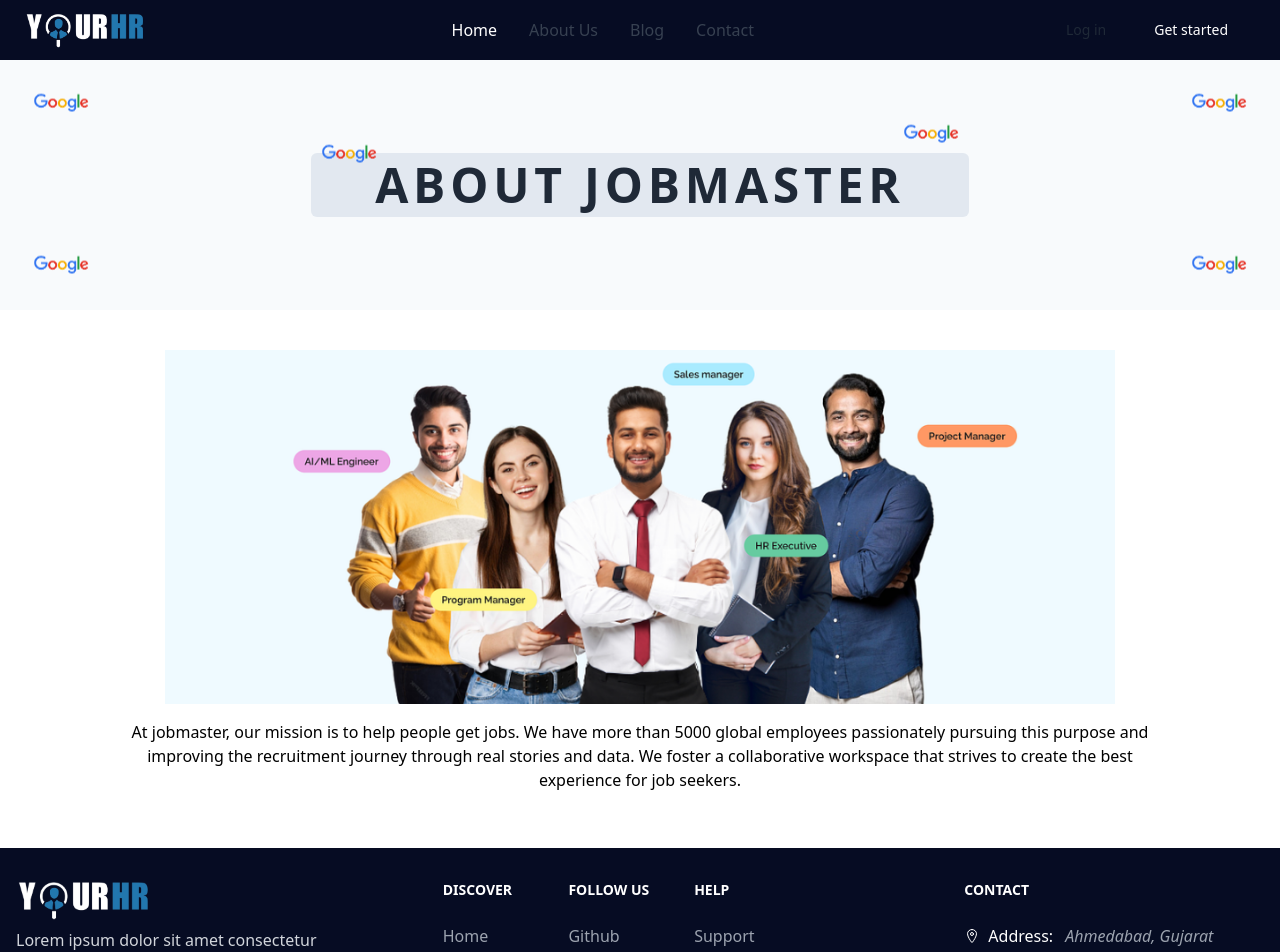
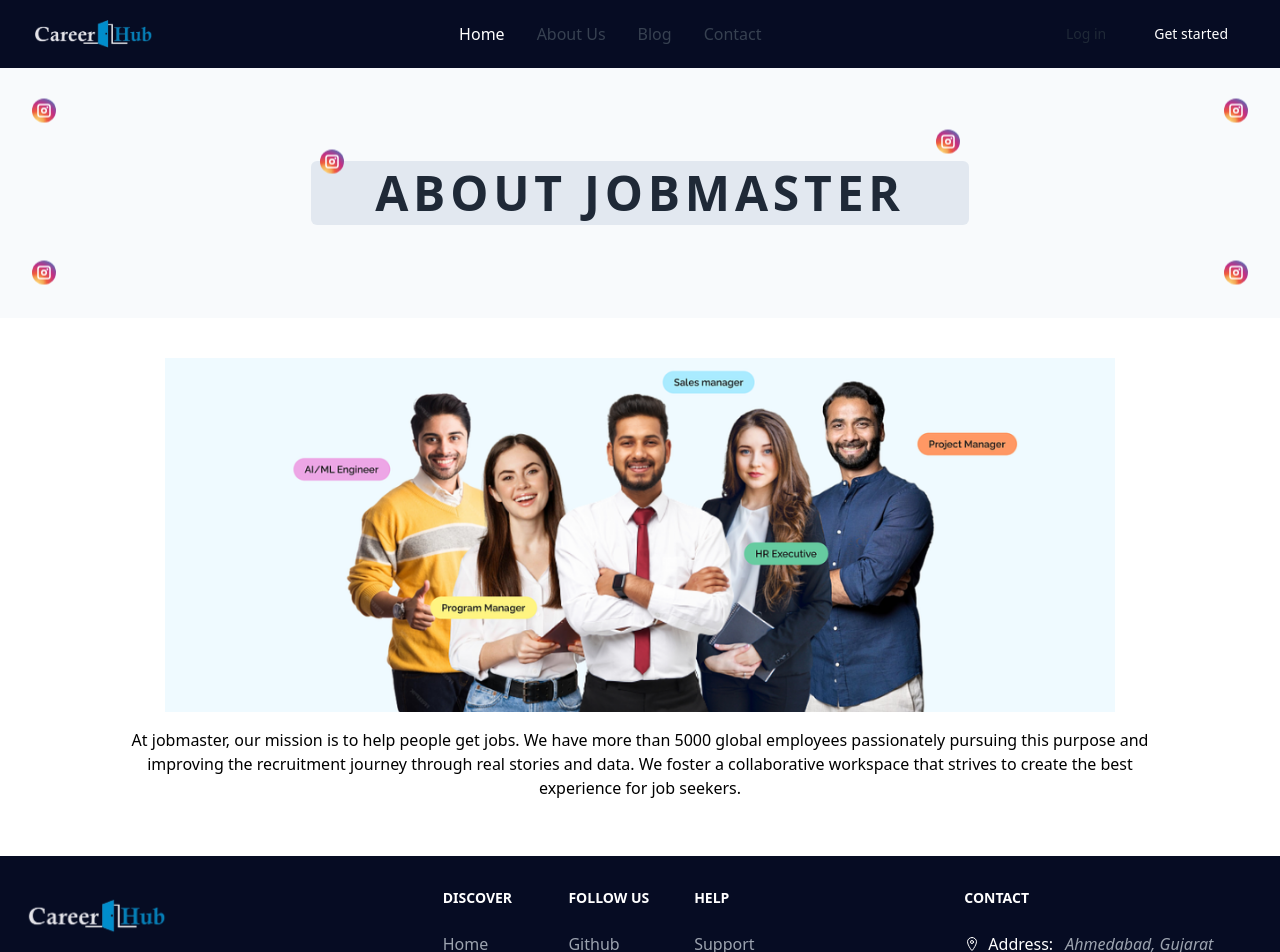
Before and after one commit to Harshakabari/Career-Hub, a React (Create React App) app: page /about in a window 1280 px wide. Shown: the top 952 px of the page. Built offline with nearby package versions, Linux system fonts and the light colour scheme.

Commit message:
add new logo

```diff
--- a/src/components/Footer/Footer.jsx
+++ b/src/components/Footer/Footer.jsx
@@ -1,5 +1,5 @@
 import React from "react";
-import logo from "../../assets/logo.png";
+import logo from "../../assets/Logo (2).png";
 import { IoLocationOutline } from "react-icons/io5";
 import { MdOutlineEmail } from "react-icons/md";
 import { FaPhoneAlt } from "react-icons/fa";
@@ -11,8 +11,8 @@ const Footer = () => {
         <div className="mx-auto w-full max-w-screen-xl p-4 py-6 lg:py-8">
           <div className="md:flex md:justify-between">
             <div className="mb-6 md:mb-0">
-              <a href="https://flowbite.com/">
-                <img src={logo} className="h-10 me-3" alt="FlowBite Logo" />
+              <a href="/">
+                <img src={logo} className="h-14 me-3" alt="FlowBite Logo" />
               </a>
               <p className="lg:w-96 text-gray-300 my-2">
                 Lorem ipsum dolor sit amet consectetur adipisicing elit.
--- a/src/components/Header/Header.jsx
+++ b/src/components/Header/Header.jsx
@@ -1,5 +1,5 @@
 import React, { useState, useEffect } from 'react';
-import Logo from '../../assets/logo.png'; // Make sure to update the path to your logo file
+import Logo from '../../assets/Logo (2).png'; // Make sure to update the path to your logo file
 
 const Header = () => {
   const [menuOpen, setMenuOpen] = useState(false);
@@ -31,7 +31,7 @@ const Header = () => {
           <a href="/" className="flex items-center">
             <img
               src={Logo}
-              className="mr-3 h-6 sm:h-9"
+              className="mr-3 h-12 "
               alt="Logo"
             />
           </a>
--- a/src/pages/about.jsx
+++ b/src/pages/about.jsx
@@ -1,7 +1,7 @@
 import React, { useRef, useEffect } from 'react';
-import Img from '../assets/Google.png';
+import Img from '../assets/instagram.svg';
 import Header from '../components/Header/Header';
-import MenImg from "../assets/men.png";
+// import MenImg from "../assets/men.png";
 import AboutImg from "../assets/about.png";
 import Footer from "../components/Footer/Footer"
 
```
Also changed, not shown: src/assets/Logo (2).png (added).
